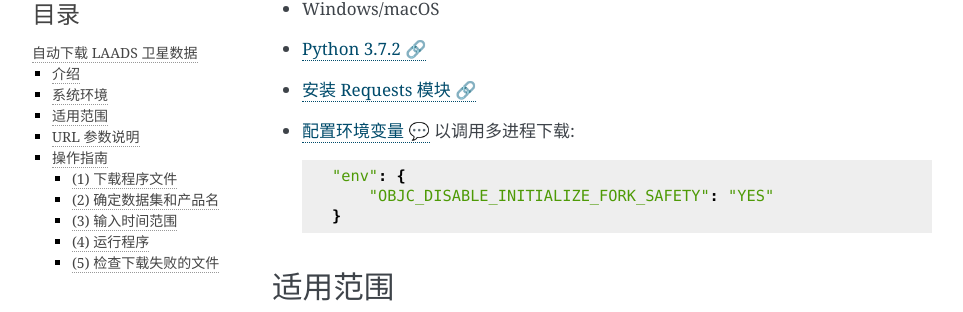
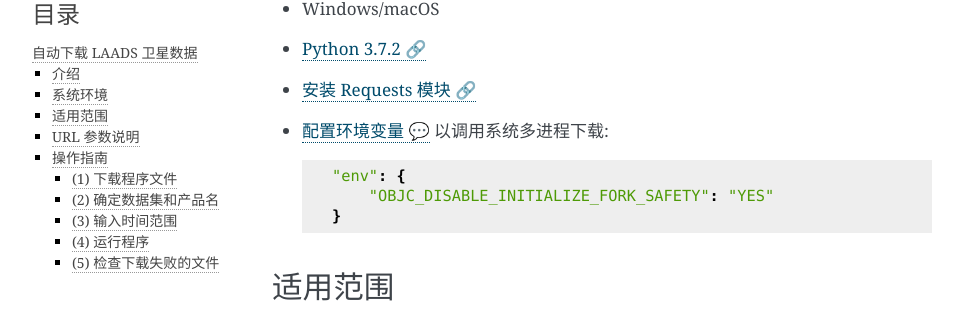
Before and after one commit to Abrr/laadsDown, a Sphinx documentation site: the page built from Docs/source/index.rst, in a window 1280 px wide and 900 px high, scrolled down 344 px. Shown: the part 141-453 px from the top of the window, without its empty margins (148-1111 px from the left). Built offline with Sphinx 7.4.7, drawn with Linux system fonts in a browser that asks for light colours.

Commit message:
Docs updated

```diff
--- a/Docs/source/index.rst
+++ b/Docs/source/index.rst
@@ -18,7 +18,7 @@
 * Windows/macOS
 * `Python 3.7.2 🔗 <https://www.python.org/>`_
 * `安装 Requests 模块 🔗 <http://cn.python-requests.org/zh_CN/latest/user/install.html#install>`_
-* `配置环境变量 💬 <https://stackoverflow.com/a/52230415/10860600>`_ 以调用多进程下载::
+* `配置环境变量 💬 <https://stackoverflow.com/a/52230415/10860600>`_ 以调用系统多进程下载::
 
     "env": {
         "OBJC_DISABLE_INITIALIZE_FORK_SAFETY": "YES"
```
Also changed, not shown: 5 other files.
